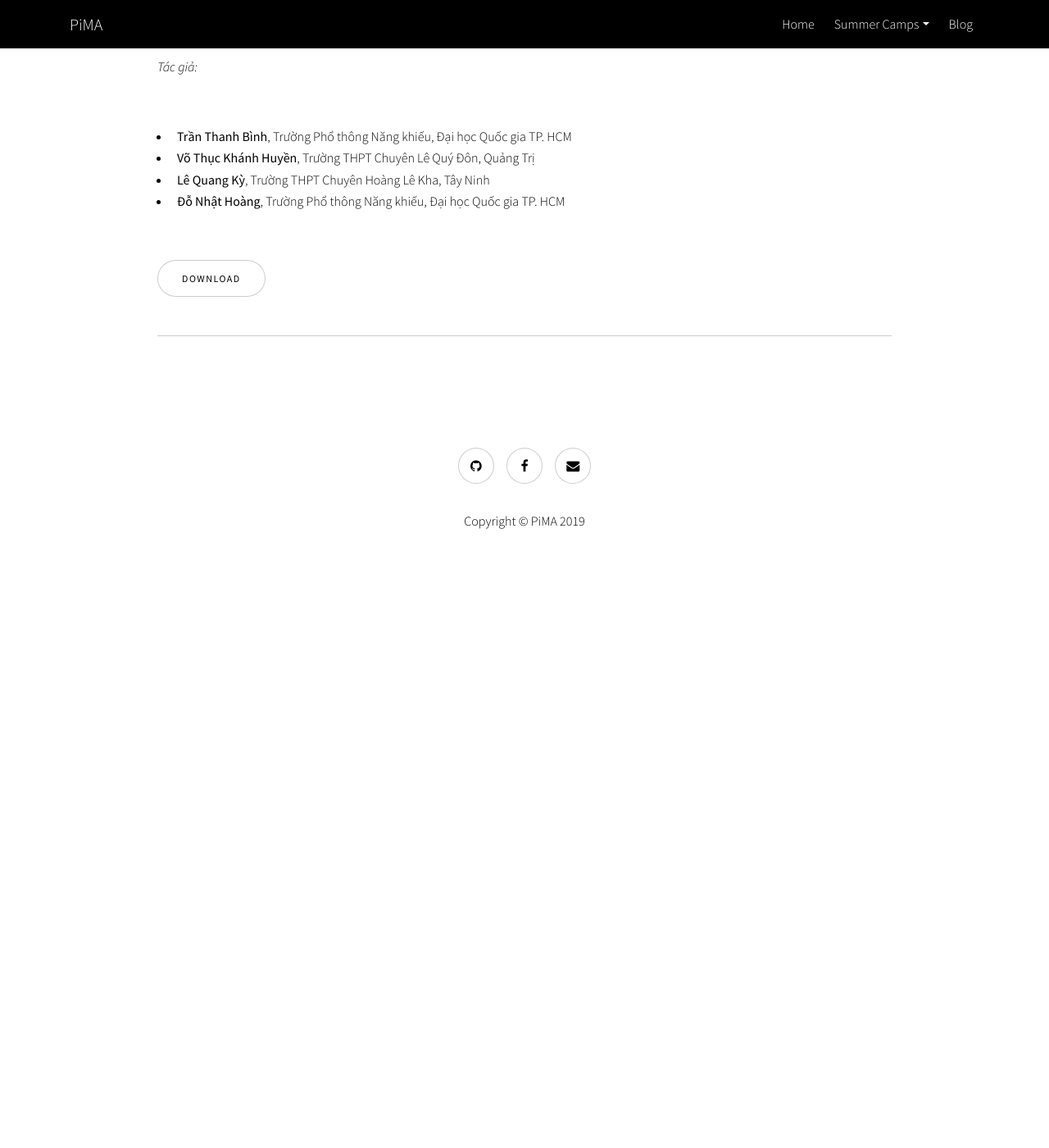
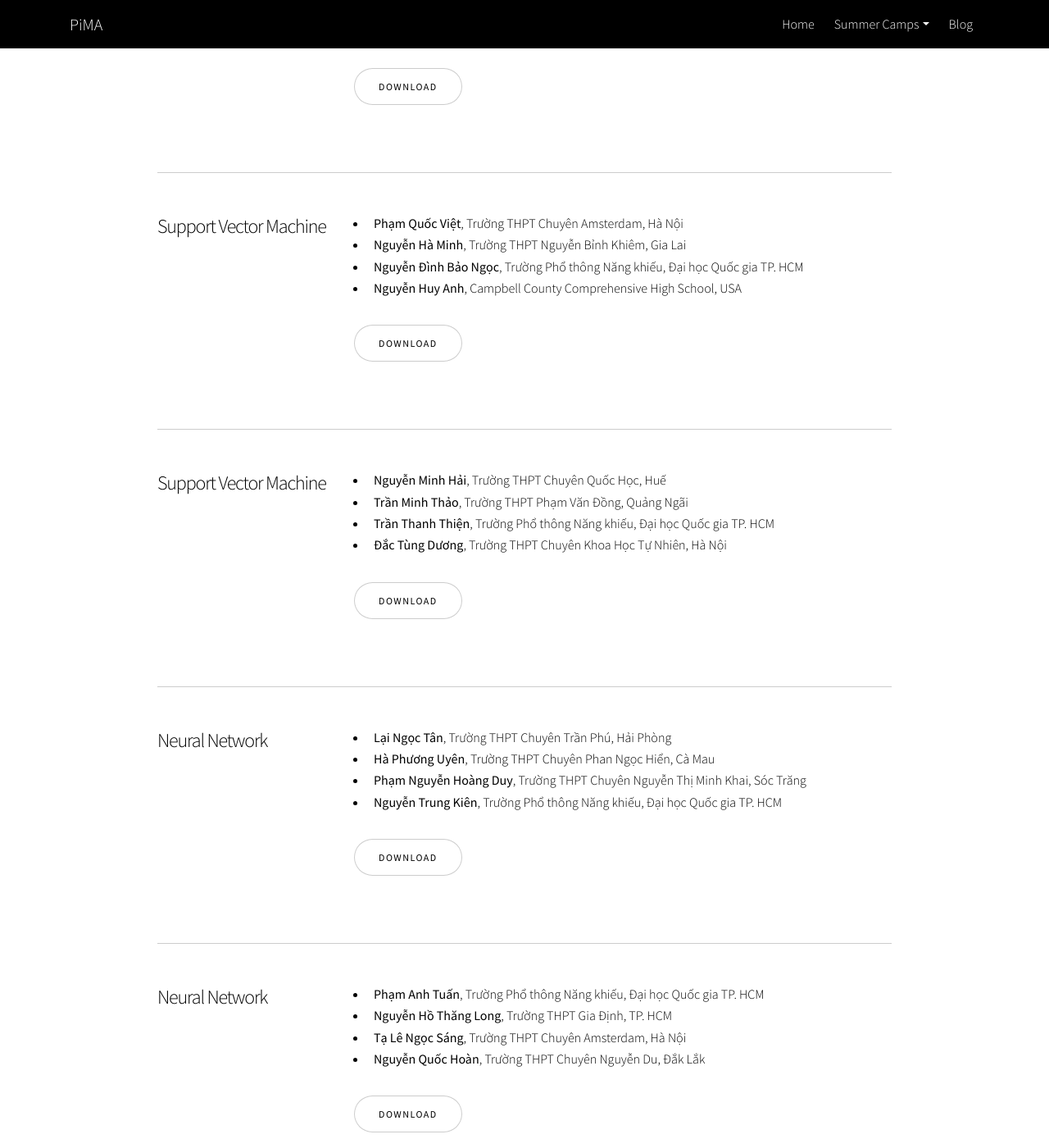
Before and after one commit to pimavn/pimavn.github.io, a Jekyll site: the page built from summer_camps/2018/student_papers.html, in a window 1280 px wide and 1400 px high, scrolled down 1147 px. Shown: the whole window at 82% size. Built offline with Jekyll 4.4.1, drawn with Linux system fonts in a browser that asks for light colours; nearby versions of some CDN libraries; before the commit the page ends 1860 px from its top, so only the background shows below that; some of the changed text lies outside the part shown.

Commit message:
Redesign student paper layout, upload papers of 2018

```diff
--- a/_layouts/student_papers.html
+++ b/_layouts/student_papers.html
@@ -2,18 +2,24 @@
 layout: post
 ---
 
+<div class="index align-left">
 {% for paper in page.papers %}
-<h3>{{ paper.title }}</h3><br>
-<p><em>Tác giả:</em></p><br>
-<ul>
-    {% for author in paper.authors %}
-    <li><strong>{{ author.name }}</strong>, {{ author.school }}</li>
-    {% endfor %}
-</ul>
+<section>
+    <header>
+        <h3>{{ paper.title }}</h3>
+    </header>
+    <div class="content">
+        <ul>
+            {% for author in paper.authors %}
+            <li><strong>{{ author.name }}</strong>, {{ author.school }}</li>
+            {% endfor %}
+        </ul>
+        <ul class="actions stacked">
+            <li><a href="{{ site.url }}{{ paper.href }}" class="button">Download</a></li>
+        </ul>
+    </div>
+</section>
 <br>
-<ul class="actions stacked">
-    <li><a href="{{ paper.href }}" class="button">Download</a></li>
-</ul>
 {% endfor %}
-
+</div>
 <hr>
--- a/index.html
+++ b/index.html
@@ -8,7 +8,7 @@ no-footer: true
         <div class="content">
             <h1>PiMA</h1>
             <h2>Projects in Mathematics and Applications</h2>
-            <p>Lorem ipsum dolor sit amet, consetetur sadipscing elitr, sed diam nonumy eirmod tempor invidunt ut labore et dolore magna aliquyam erat, sed diam voluptua. At vero eos et accusam et justo duo dolores et ea rebum. Stet clita kasd gubergren, no sea takimata sanctus est Lorem ipsum dolor sit amet.</p>
+            <p>PiMA is a non-profit project founded by Mathematics enthusiasts from some of the major universities in the world. We strive for assisting and mentoring students in Vietnam who are curious to learn about Mathematics and its applications. Our main program will be a one-week long summer camp where students can learn applied mathematics and do their own projects under our guidance.</p>
             <ul class="actions stacked">
                 <li><a href="#first" class="button large wide smooth-scroll-middle">Get Started</a></li>
             </ul>
--- a/summer_camps/2018/index.html
+++ b/summer_camps/2018/index.html
@@ -11,7 +11,7 @@ sections:
     img: lectures_and_projects.jpg
     href: "lectures_and_projects"
   - title: Organizing Team
-    description: Giới thiệu về các thành viên trong Ban tổ chức của PiMA, gồm các Ban Truyền thông, Ban Đối ngoại và Ban Hậu cần.
+    description: Giới thiệu về các thành viên trong Ban tổ chức của PiMA, gồm các Ban Truyền thông, Ban Nội dung và Ban Hậu cần.
     img: organizing_team.jpg
     href: "organizing_team"
 gallery-section:
--- a/summer_camps/2018/student_papers.html
+++ b/summer_camps/2018/student_papers.html
@@ -26,4 +26,59 @@ papers:
       school: Trường THPT Chuyên Hoàng Lê Kha, Tây Ninh
     - name: Đỗ Nhật Hoàng
       school: Trường Phổ thông Năng khiếu, Đại học Quốc gia TP. HCM
+  - title: "Support Vector Machine"
+    href: "/pdf/2018/student-papers/svm-1.pdf"
+    authors:
+    - name: Phạm Quốc Việt
+      school: Trường THPT Chuyên Amsterdam,  Hà Nội
+    - name: Nguyễn Hà Minh
+      school: Trường THPT Nguyễn Bỉnh Khiêm, Gia Lai
+    - name: Nguyễn Đình Bảo Ngọc
+      school: Trường Phổ thông Năng khiếu, Đại học Quốc gia TP. HCM
+    - name: Nguyễn Huy Anh
+      school: Campbell County Comprehensive High School, USA
+  - title: Support Vector Machine
+    href: "/pdf/2018/student-papers/svm-2.pdf"
+    authors:
+    - name: Nguyễn Minh Hải
+      school: Trường THPT Chuyên Quốc Học,  Huế
+    - name: Trần Minh Thảo
+      school: Trường THPT Phạm Văn Đồng, Quảng Ngãi
+    - name: Trần Thanh Thiện
+      school: Trường Phổ thông Năng khiếu, Đại học Quốc gia TP. HCM
+    - name: Đắc Tùng Dương
+      school: Trường THPT Chuyên Khoa Học Tự Nhiên, Hà Nội
+  - title: Neural Network
+    href: "/pdf/2018/student-papers/neural-network-1.pdf"
+    authors:
+    - name: Lại Ngọc Tân
+      school: Trường THPT Chuyên Trần Phú, Hải Phòng
+    - name: Hà Phương Uyên
+      school: Trường THPT Chuyên Phan Ngọc Hiển, Cà Mau
+    - name: Phạm Nguyễn Hoàng Duy
+      school: Trường THPT Chuyên Nguyễn Thị Minh Khai, Sóc Trăng
+    - name: Nguyễn Trung Kiên
+      school: Trường Phổ thông Năng khiếu, Đại học Quốc gia TP. HCM
+  - title: Neural Network
+    href: "/pdf/2018/student-papers/neural-network-2.pdf"
+    authors:
+    - name: Phạm Anh Tuấn
+      school: Trường Phổ thông Năng khiếu, Đại học Quốc gia TP. HCM
+    - name: Nguyễn Hồ Thăng Long
+      school: Trường THPT Gia Định, TP. HCM
+    - name: Tạ Lê Ngọc Sáng
+      school: Trường THPT Chuyên Amsterdam,  Hà Nội
+    - name: Nguyễn Quốc Hoàn
+      school: Trường THPT Chuyên Nguyễn Du, Đắk Lắk
+  - title: Neural Network
+    href: "/pdf/2018/student-papers/neural-network-3.pdf"
+    authors:
+    - name: Hoàng Quốc Thái
+      school: University of Washington, USA
+    - name: Nguyễn Nhật Minh Khôi
+      school: Trường THPT Chuyên Hoàng Lê Kha, Tây Ninh
+    - name: Trần Gia Phong
+      school: Trường Phổ thông Năng khiếu, Đại học Quốc gia TP. HCM
+    - name: Phan Thị Mỹ Linh
+      school: Trường THPT Gia Định, TP. HCM
 ---
```
Also changed, not shown: other parts of summer_camps/2018/student_papers.html (+2 -2 lines), 7 other files.
